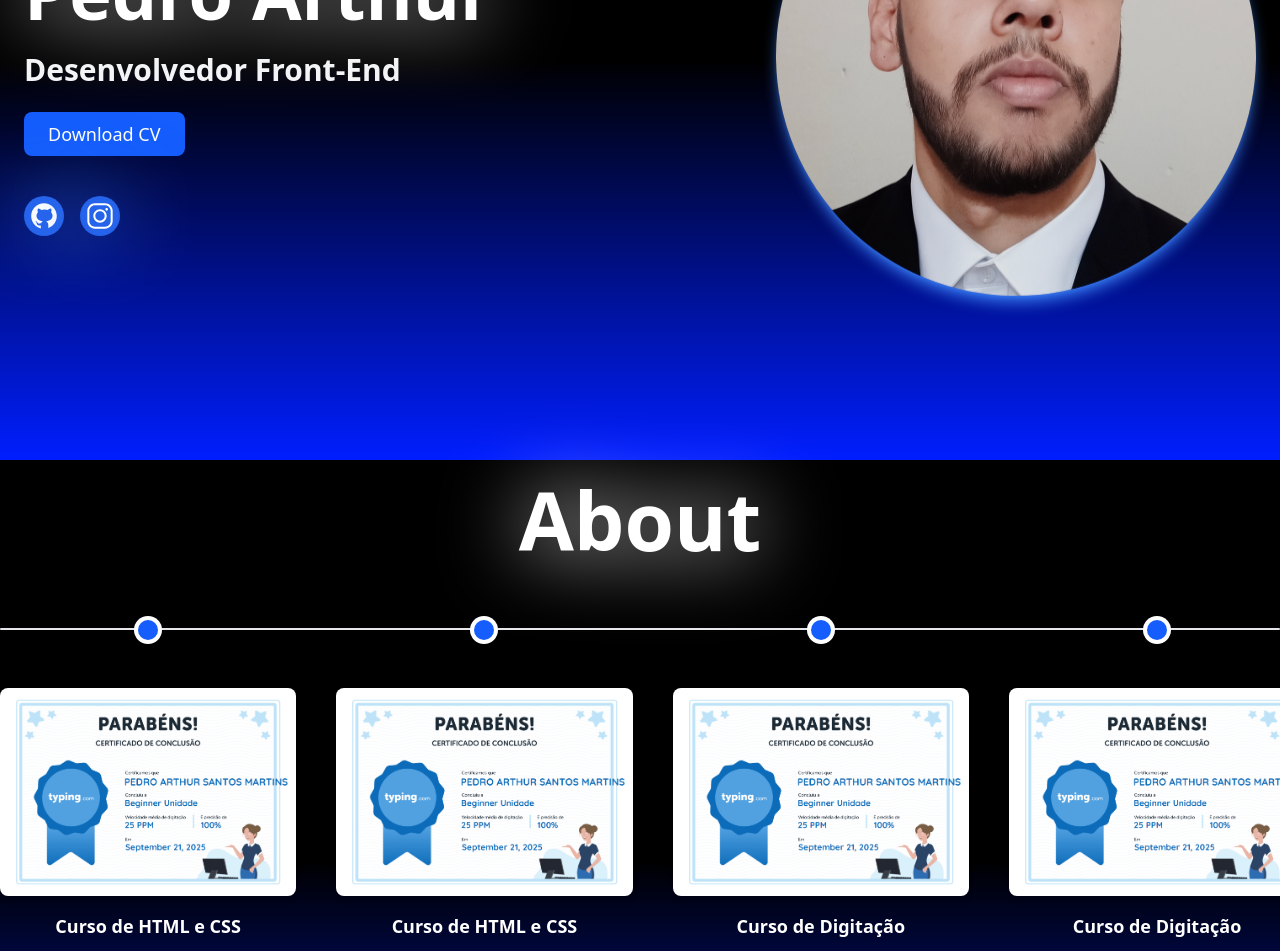
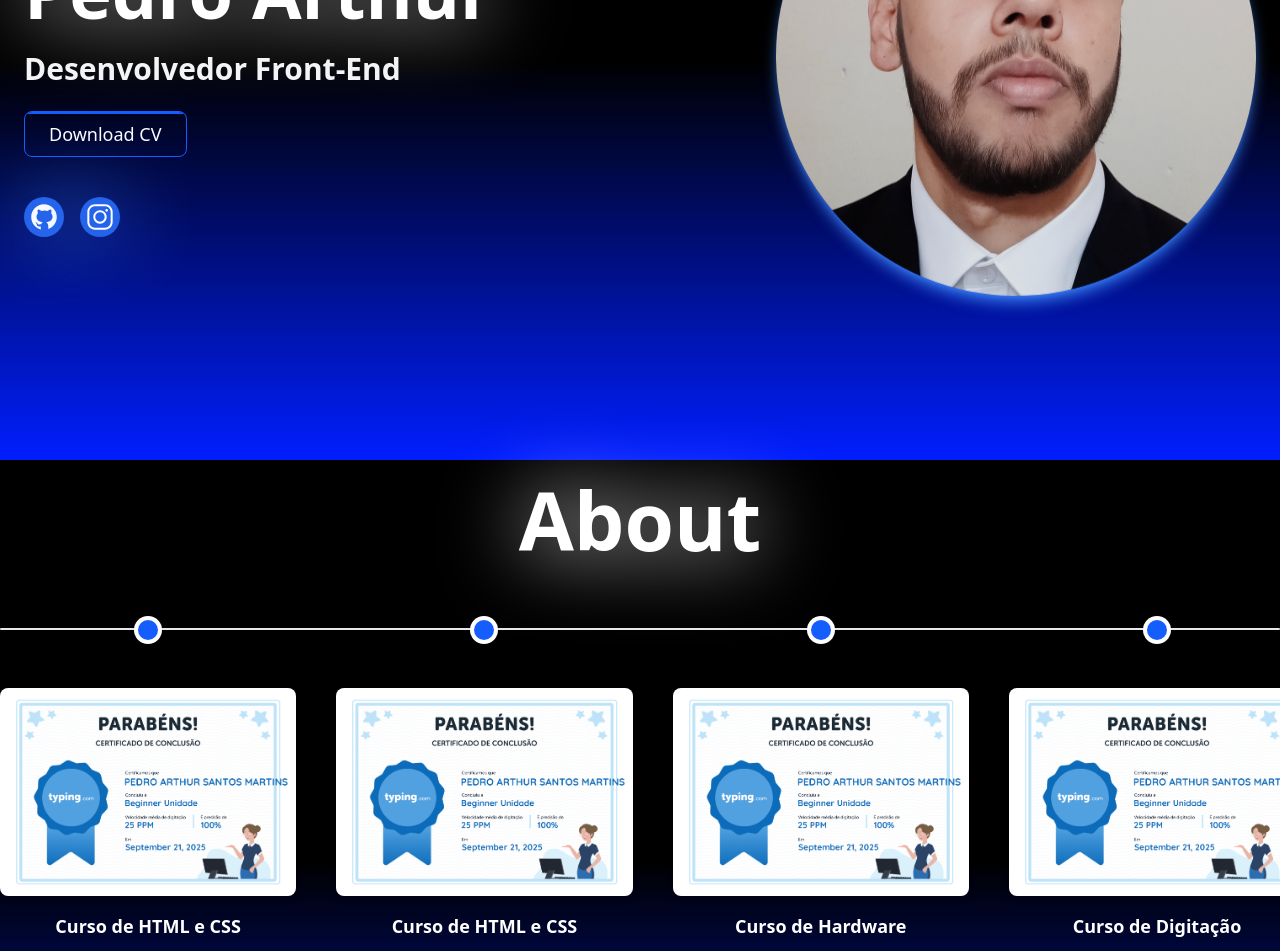
Before and after one commit to arthurpedr/Portfolio_v3, a React (Vite) app: page / in a window 1280 px wide. Shown: the part 340-1291 px from the top of the page. Built offline with nearby package versions, Linux system fonts and the light colour scheme.

Commit message:
Fix: Curriculo and Button

```diff
--- a/src/Home/sections/About.jsx
+++ b/src/Home/sections/About.jsx
@@ -18,7 +18,7 @@ function About() {
       ],
     },
     {
-      title: "Curso de Digitação",
+      title: "Curso de Hardware",
       description: "Módulo Iniciante",
       images: [
         { src: "Digitaçao.png", alt: "Descrição da imagem 1" },
--- a/src/Home/sections/Home.jsx
+++ b/src/Home/sections/Home.jsx
@@ -21,12 +21,17 @@ function Home() {
             Desenvolvedor Front-End
           </p>
           {/* Botão CV */}
+
           <a
-            className="px-6 py-2 bg-blue-600 hover:bg-blue-500 hover:shadow-lg shadow-[#3B82F6]/90 rounded-[8px] text-lg font-medium transition-all duration-300"
+            className="group relative inline-block overflow-hidden border border-blue-600 px-6 py-2 focus:ring-3 focus:outline-hidden rounded-[8px] hover:shadow-lg shadow-[#3B82F6]/90"
             href="/Currículo.pdf"
             download="Currículo.pdf"
           >
-            Download CV
+            <span className="absolute inset-x-0 top-0 h-[2px] bg-blue-600 transition-all duration-300 group-hover:h-full"></span>
+
+            <span className="relative text-lg font-medium text-white">
+              Download CV
+            </span>
           </a>
           {/* Ícones */}
           <div className="flex gap-4 mt-4">
```
Also changed, not shown: 1 other file (tests, documents, lock files or other folders).
